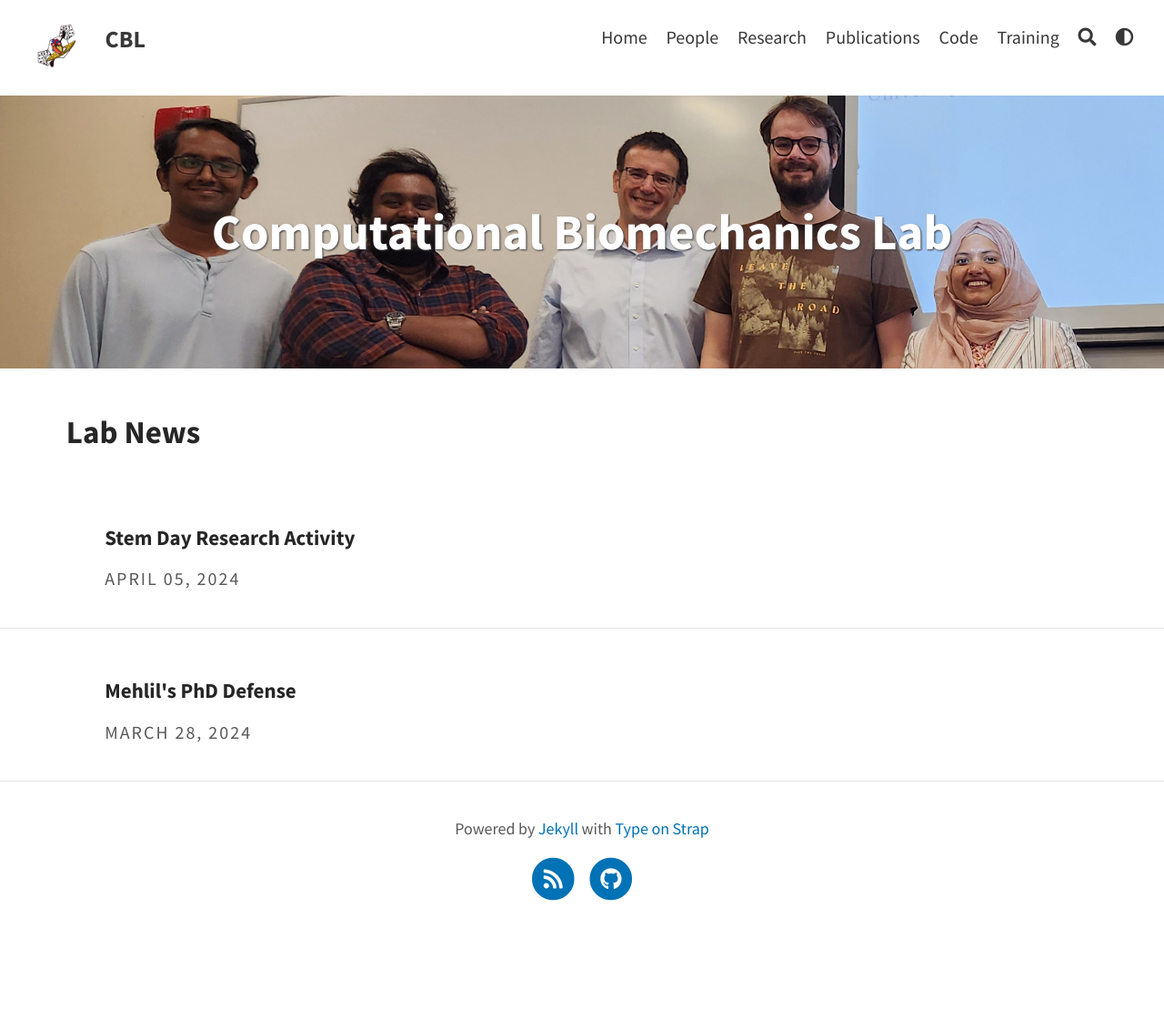
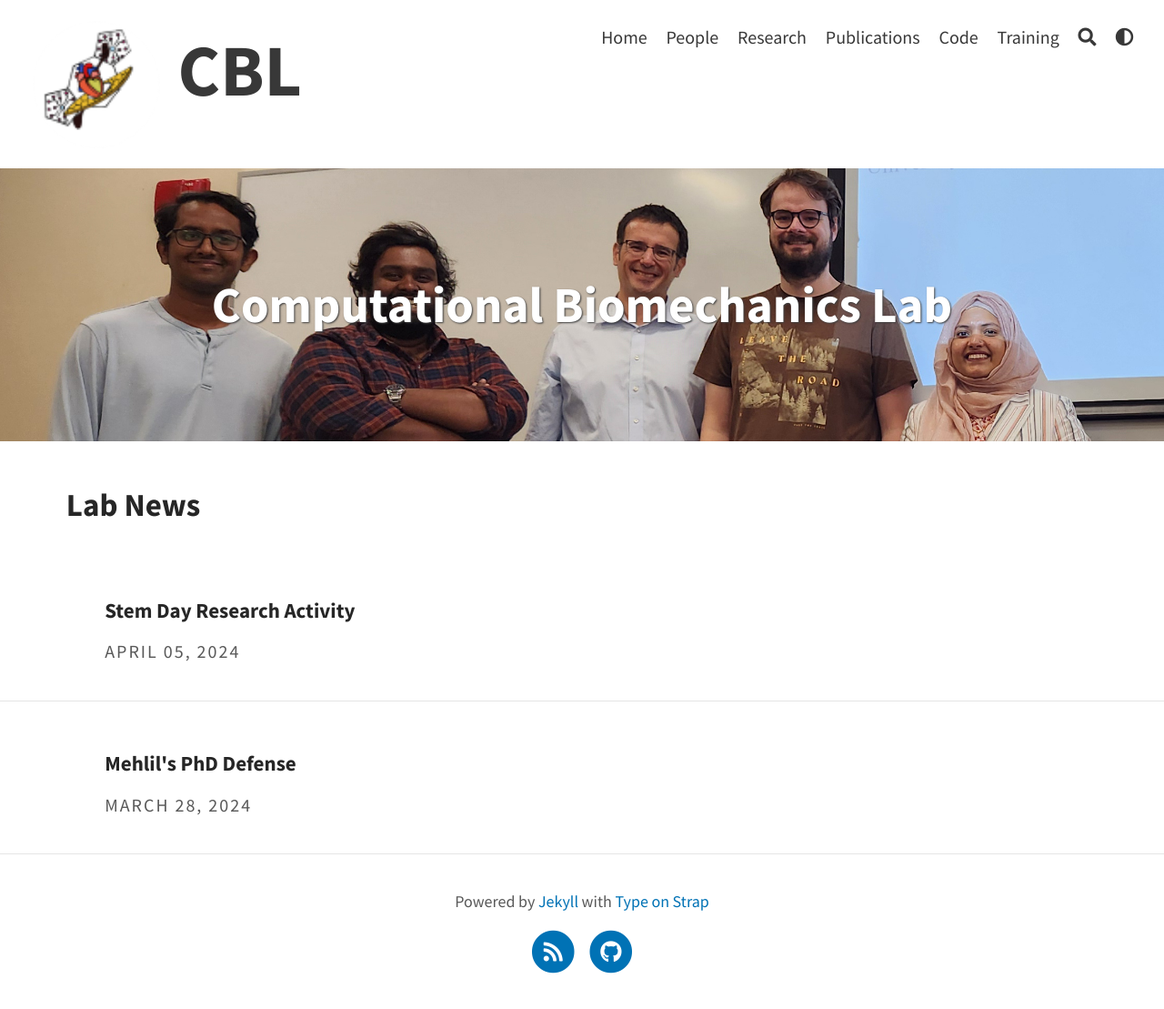
Before and after one commit to CBL-UCF/CBL-UCF.github.io, a Jekyll site: the page built from index.html, in a window 1280 px wide. Shown: the whole page at 91% size. Built offline with Jekyll 4.4.1, drawn with Linux system fonts in a browser that asks for light colours; a script that is not in the unit is left out; the list of posts is cut into pages by our own code; before the commit the page ends 1029 px from its top, so only the background shows below that.

Commit message:
Update _navbar.scss

```diff
--- a/_sass/includes/_navbar.scss
+++ b/_sass/includes/_navbar.scss
@@ -34,8 +34,8 @@
   }
 
   .avatar {
-    height: 4em;
-    width: 4em;
+    height: 8em;
+    width: 8em;
     float: left;
     margin-top: -13px;
     border-radius: 5.0em;
@@ -48,7 +48,7 @@
     float: left;
     font-weight: bold;
     font-family: $font-family-logo;
-    font-size: 1.3em;
+    font-size: 4em;
   }
 }
 
```
